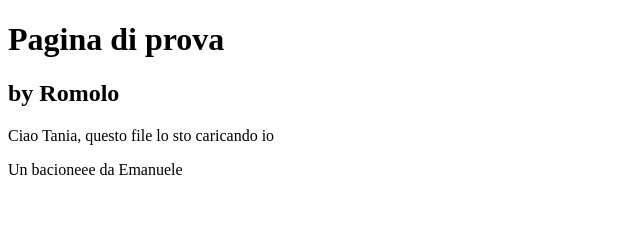
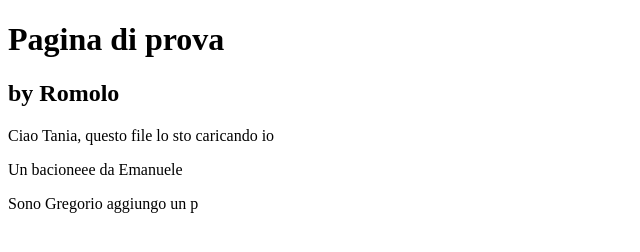
Before and after one commit to TaniaPrete/NUOVOPROGETTO, a plain HTML site: page index.html in a window 1280 px wide. Shown: the whole page, without its empty margins (0-640 px from the left). Drawn offline with Linux system fonts and the light colour scheme.

Commit message:
ho aggiunto un paragrafo

```diff
--- a/index.html
+++ b/index.html
@@ -10,5 +10,6 @@
     <h2>by Romolo</h2>
     <p>Ciao Tania, questo file lo sto caricando io</p>
     <P>Un bacioneee da Emanuele</P>
+    <p>Sono Gregorio aggiungo un p </p>
 </body>
 </html>
```
